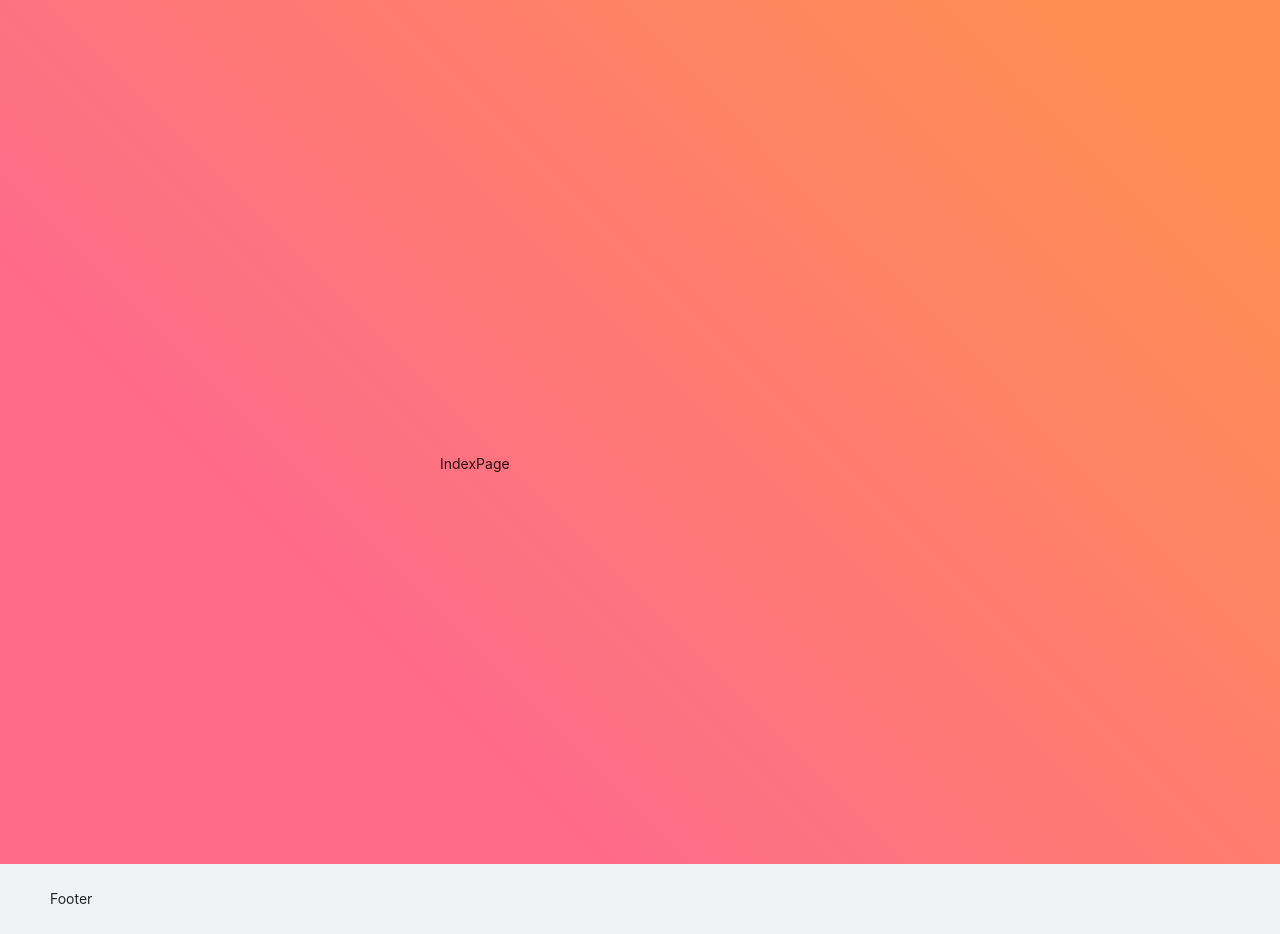
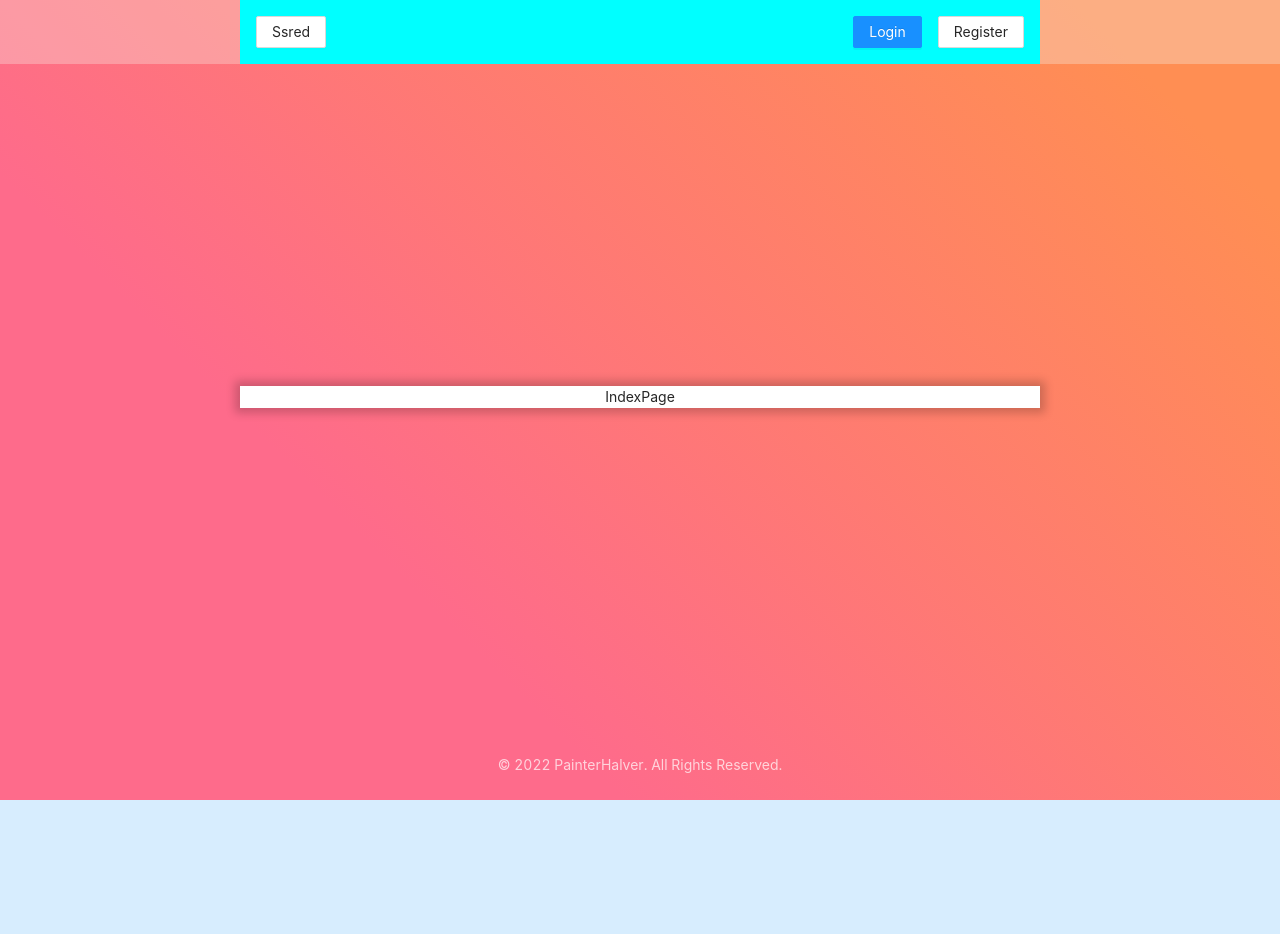
Before and after one commit to PainterHalver/todolist_nfaft, a Next.js app: page / in a window 1280 px wide. After the commit the page ends 800 px from the top, so only its background shows below. Built offline with nearby package versions, Linux system fonts and the light colour scheme; no server answers.

Commit message:
Header and Index Container

```diff
--- a/pages/_app.tsx
+++ b/pages/_app.tsx
@@ -1,11 +1,11 @@
 import type { AppProps } from "next/app";
 import "../styles/globals.css";
-import { Layout, message } from "antd";
+import { Button, Layout, message } from "antd";
 const { Header, Content, Footer } = Layout;
 import "antd/dist/antd.css";
 import { useRouter } from "next/router";
 import axios from "axios";
-import { motion, AnimatePresence, Variants, useIsPresent, usePresence } from "framer-motion";
+import { motion, AnimatePresence, Variants } from "framer-motion";
 import { CSSProperties, useEffect, useState } from "react";
 import { Provider } from "react-redux";
 import store from "../redux/store";
@@ -27,18 +27,33 @@ const styles: { [key: string]: CSSProperties } = {
     background: "linear-gradient(45deg, #FE6B8B 30%, #FF8E53 90%)",
   },
   header: {
-    color: "white",
+    display: "flex",
+    justifyContent: "center",
+    backgroundColor: "#f5ede555",
+    padding: "0 1rem",
+  },
+  headerContent: {
     display: "flex",
     justifyContent: "end",
+    maxWidth: "800px",
+    width: "100%",
+    backgroundColor: "cyan",
+    padding: "0 1rem",
   },
-  container: {
+  contentContainer: {
     display: "flex",
     justifyContent: "center",
     alignItems: "center",
-    minHeight: "100vh",
+    // minHeight: "100vh",
     flexGrow: 10,
     height: "100%",
-    padding: "2rem 0",
+    padding: "1.5rem 1rem",
+  },
+  footer: {
+    backgroundColor: "transparent",
+    color: "white",
+    textAlign: "center",
+    opacity: 0.7,
   },
 };
 
@@ -72,15 +87,11 @@ function AppLayout({ Component, pageProps }: AppProps) {
 
   const headerVariants: Variants = {
     initial: { y: shouldShowHeader ? -100 : "-100%", display: shouldShowHeader ? "" : "none" },
-    animate: {
-      y: shouldShowHeader ? 0 : "-100%",
-      // transitionEnd: { display: shouldShowHeader ? "" : "none" },
-    },
+    animate: { y: shouldShowHeader ? 0 : "-100%" },
     exit: {
       y: shouldShowHeader ? -100 : "-100%",
-      opacity: 0,
+      display: fromNoHeaderRoute ? "none" : "",
       transitionEnd: { display: shouldShowHeader ? "" : "none" },
-      display: fromNoHeaderRoute ? "none" : "",
     },
   };
 
@@ -108,37 +119,40 @@ function AppLayout({ Component, pageProps }: AppProps) {
     <motion.div initial='initial' animate='animate' exit='exit' variants={pageTransitionVariants}>
       <Layout style={styles.layout}>
         {/* {shouldShowHeader && ( */}
-        <motion.div
-          variants={headerVariants}
-          transition={{ type: "linear" }}
-          onAnimationEnd={() => {
-            console.log("COMPLETED");
-          }}>
+        <motion.div variants={headerVariants} transition={{ type: "tween" }}>
           <Header style={styles.header}>
+            <div style={styles.headerContent}>
+              <div style={{ marginRight: "auto" }}>
+                <Link href={"/ssred"}>
+                  <Button>Ssred</Button>
+                </Link>
+              </div>
               {authenticated ? (
+                <div>
                   <Link href='/logout'>
-                <a style={{ color: "white" }}>Logout</a>
+                    <Button danger>Logout</Button>
                   </Link>
+                </div>
               ) : (
                 <div>
                   <Link href='/login'>
-                  <a style={{ color: "white" }}>Login</a>
+                    <Button type='primary'>Login</Button>
                   </Link>
-                <Link href={"/register"} style={{ color: "white" }}>
-                  <a style={{ color: "white", marginLeft: ".5rem" }}>Register</a>
+                  <Link href={"/register"}>
+                    <Button type='default' style={{ marginLeft: "1rem" }}>
+                      Register
+                    </Button>
                   </Link>
                 </div>
               )}
-            <Link href={"/ssred"} style={{ color: "white" }}>
-              <a style={{ color: "white", marginLeft: ".5rem" }}>Ssred</a>
-            </Link>
+            </div>
           </Header>
         </motion.div>
         {/* )} */}
-        <Content style={styles.container}>
+        <Content style={styles.contentContainer}>
           <Component {...pageProps} setFromNoHeaderRoute={setFromNoHeaderRoute} />
         </Content>
-        {shouldShowHeader && <Footer>Footer</Footer>}
+        {shouldShowHeader && <Footer style={styles.footer}>© 2022 PainterHalver. All Rights Reserved.</Footer>}
       </Layout>
     </motion.div>
   );
--- a/pages/index.tsx
+++ b/pages/index.tsx
@@ -1,21 +1,25 @@
-import type { NextPage } from "next";
-import { DatePicker, message, Alert } from "antd";
-import { useState } from "react";
-import { AnimatePresence, motion, useIsPresent } from "framer-motion";
+import { motion } from "framer-motion";
+import { CSSProperties, FunctionComponent } from "react";
 
-const Home: NextPage = () => {
-  const [loading, setLoading] = useState<boolean>(false);
-  const [date, setDate] = useState<any>(null);
-  const handleChange = (value: any) => {
-    message.info(`Selected Date: ${value ? value.format("YYYY-MM-DD") : "None"}`);
-    setDate(value);
-  };
-  const isPresent = useIsPresent();
+const styles: { [key: string]: CSSProperties } = {
+  container: {
+    display: "flex",
+    flexDirection: "column",
+    justifyContent: "center",
+    alignItems: "center",
 
+    backgroundColor: "white",
+    maxWidth: "800px",
+    width: "100%",
+    boxShadow: "0 0 10px 5px rgba(0, 0, 0, 0.2)",
+  },
+};
+
+const Home: FunctionComponent = () => {
   return (
-    <div style={{ width: 400, margin: "100px auto" }}>
+    <motion.div style={styles.container}>
       <div>IndexPage</div>
-    </div>
+    </motion.div>
   );
 };
 
```
Also changed, not shown: components/Transition.tsx (deleted, +0 -19 lines), redux/historySlice.ts (deleted, +0 -33 lines). Lines whose indentation alone changed are shown as unchanged.
